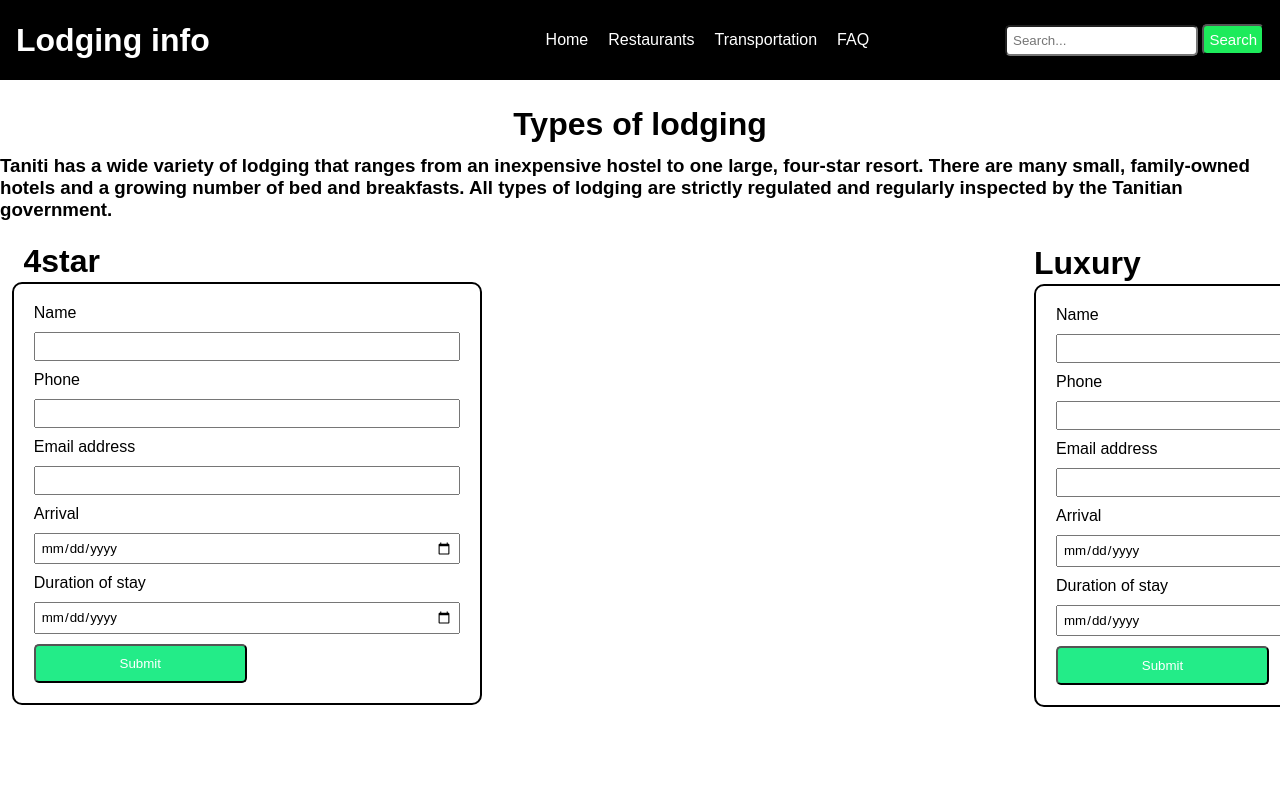
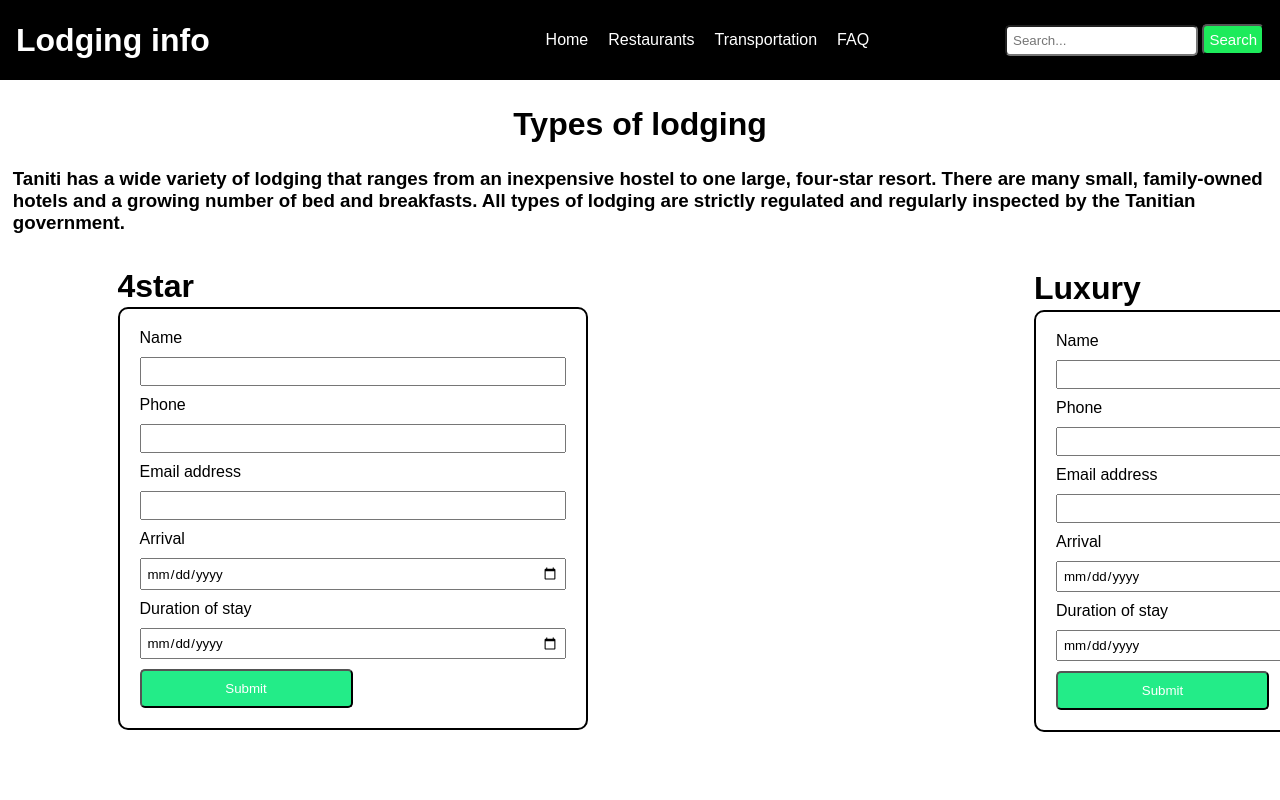
Before and after one commit to tphan5901/D479-UXDesign, a plain HTML site: page lodging.html in a window 1280 px wide. Shown: the top 800 px of the page. Drawn offline with Linux system fonts and the light colour scheme.

Commit message:
Update lodging.html

```diff
--- a/lodging.html
+++ b/lodging.html
@@ -140,7 +140,7 @@ h3{
 
             <a href="restaurant.html" style="text-decoration:none">Restaurants</a>
             <a href="transport.html" style="text-decoration:none">Transportation</a>
-                  <a href="faq.html"  style="text-decoration:none">FAQ</a>
+            <a href="faq.html">FAQ</a>
 
         </nav>
         <div class="search-box">
@@ -151,7 +151,7 @@ h3{
     <h1 style="margin-top: 2%; text-align: center">Types of lodging</h>
 
 
-                <h3>Taniti has a wide variety of lodging that ranges from an inexpensive hostel to one large, four-star resort. There are many small, family-owned hotels and a growing number of bed and breakfasts. All types of lodging are strictly regulated and regularly inspected by the Tanitian government.</h3>
+                <h3 style="padding: 1%;">Taniti has a wide variety of lodging that ranges from an inexpensive hostel to one large, four-star resort. There are many small, family-owned hotels and a growing number of bed and breakfasts. All types of lodging are strictly regulated and regularly inspected by the Tanitian government.</h3>
 
 
 
@@ -159,8 +159,8 @@ h3{
 <div style="display: flex; align-items: center;">
 
     <div>
-    <h1 class="" style="margin-left: 10%; margin-top: 8%;">4star</h1>
-        <form method="post" style="margin-left: 5%; width: 200%;" class="form-control" >
+    <h1 class="" style="margin-left: 50%; margin-top: 8%;">4star</h1>
+        <form method="post" style="margin-left: 50%; width: 200%;" class="form-control" >
 
             <label for="">Name</label>
             <input type="text" placeholder="" id="name">
```
